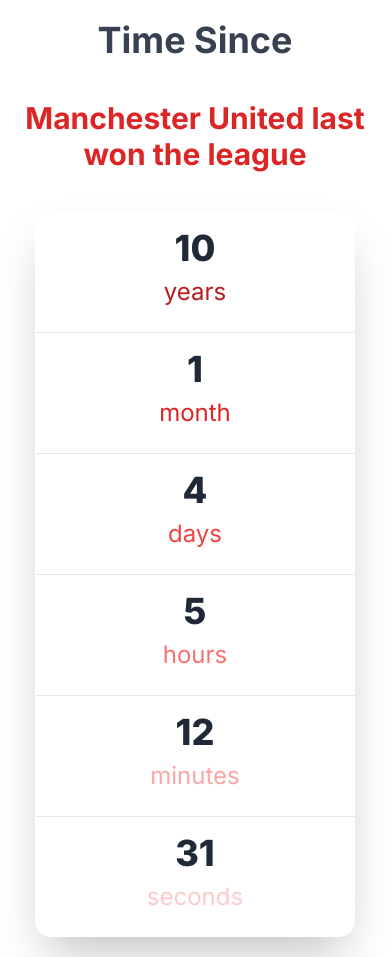
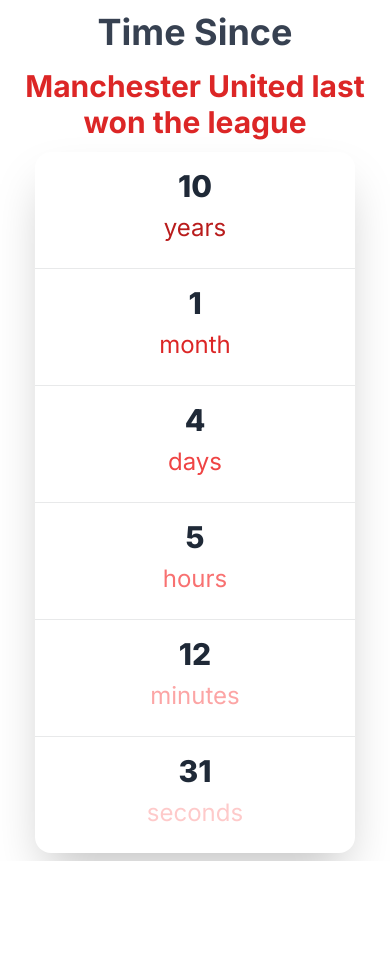
Before and after one commit to kimeshan/time-since, a Next.js app: page / in a window 390 px wide. After the commit the page ends 861 px from the top, so only its background shows below. Built offline with nearby package versions, Linux system fonts and the light colour scheme.

Commit message:
Improve mobile styling

```diff
--- a/app/page.tsx
+++ b/app/page.tsx
@@ -19,16 +19,19 @@
 
   return (
     <div className="flex flex-col items-center">
-      <h1 className="text-4xl lg:text-8xl md:text-6xl font-bold p-5 md:p-10 text-center text-gray-700">
+      <h1 className="text-4xl lg:text-8xl md:text-6xl font-bold p-3 md:p-10 text-center text-gray-700">
         Time Since
       </h1>
-      <h2 className="text-3xl lg:text-6xl md:text-4xl font-bold p-5 md:p-10 text-center text-red-600">
+      <h2 className="text-3xl lg:text-6xl md:text-4xl font-bold p-1 md:p-10 text-center text-red-600">
         Manchester United last won the league
       </h2>
 
-      <div className="stats shadow-2xl m-5 lg:m-10 stats-vertical lg:stats-horizontal  text-center">
-        <div className="stat w-80 md:w-100">
-          <div className="stat-value text-4xl md:text-7xl">
+      {countUpTime === defaultTimeElapsed ? (
+        <progress className="progress progress-success w-56"></progress>
+      ) : (
+        <div className="stats shadow-2xl m-2 lg:m-10 stats-vertical lg:stats-horizontal  text-center">
+          <div className="stat w-80 md:w-100 ">
+            <div className="stat-value text-3xl md:text-7xl">
               {countUpTime.years}
             </div>
             <div className="stat-desc text-2xl md:text-4xl text-red-700 p-2">
@@ -36,7 +39,7 @@
             </div>
           </div>
           <div className="stat w-80 lg:w-1/6">
-          <div className="stat-value text-4xl md:text-7xl">
+            <div className="stat-value text-3xl md:text-7xl">
               {countUpTime.months}
             </div>
             <div className="stat-desc text-2xl md:text-4xl text-red-600 p-2">
@@ -44,7 +47,7 @@
             </div>
           </div>
           <div className="stat w-80 lg:w-1/6">
-          <div className="stat-value text-4xl md:text-7xl">
+            <div className="stat-value text-3xl md:text-7xl">
               {countUpTime.days}
             </div>
             <div className="stat-desc text-2xl md:text-4xl text-red-500 p-2">
@@ -52,7 +55,7 @@
             </div>
           </div>
           <div className="stat w-80 lg:w-1/6">
-          <div className="stat-value text-4xl md:text-7xl">
+            <div className="stat-value text-3xl md:text-7xl">
               {countUpTime.hours}
             </div>
             <div className="stat-desc text-2xl md:text-4xl text-red-400 p-2">
@@ -60,7 +63,7 @@
             </div>
           </div>
           <div className="stat w-80 lg:w-1/6">
-          <div className="stat-value text-4xl md:text-7xl">
+            <div className="stat-value text-3xl md:text-7xl">
               {countUpTime.minutes}
             </div>
             <div className="stat-desc text-2xl md:text-4xl text-red-300 p-2">
@@ -68,7 +71,7 @@
             </div>
           </div>
           <div className="stat w-80 lg:w-1/6">
-          <div className="stat-value text-4xl md:text-7xl">
+            <div className="stat-value text-3xl md:text-7xl">
               {countUpTime.seconds}
             </div>
             <div className="stat-desc text-2xl md:text-4xl text-red-200 p-2">
@@ -76,6 +79,7 @@
             </div>
           </div>
         </div>
+      )}
     </div>
   );
 }
```
Lines whose indentation alone changed are shown as unchanged.
